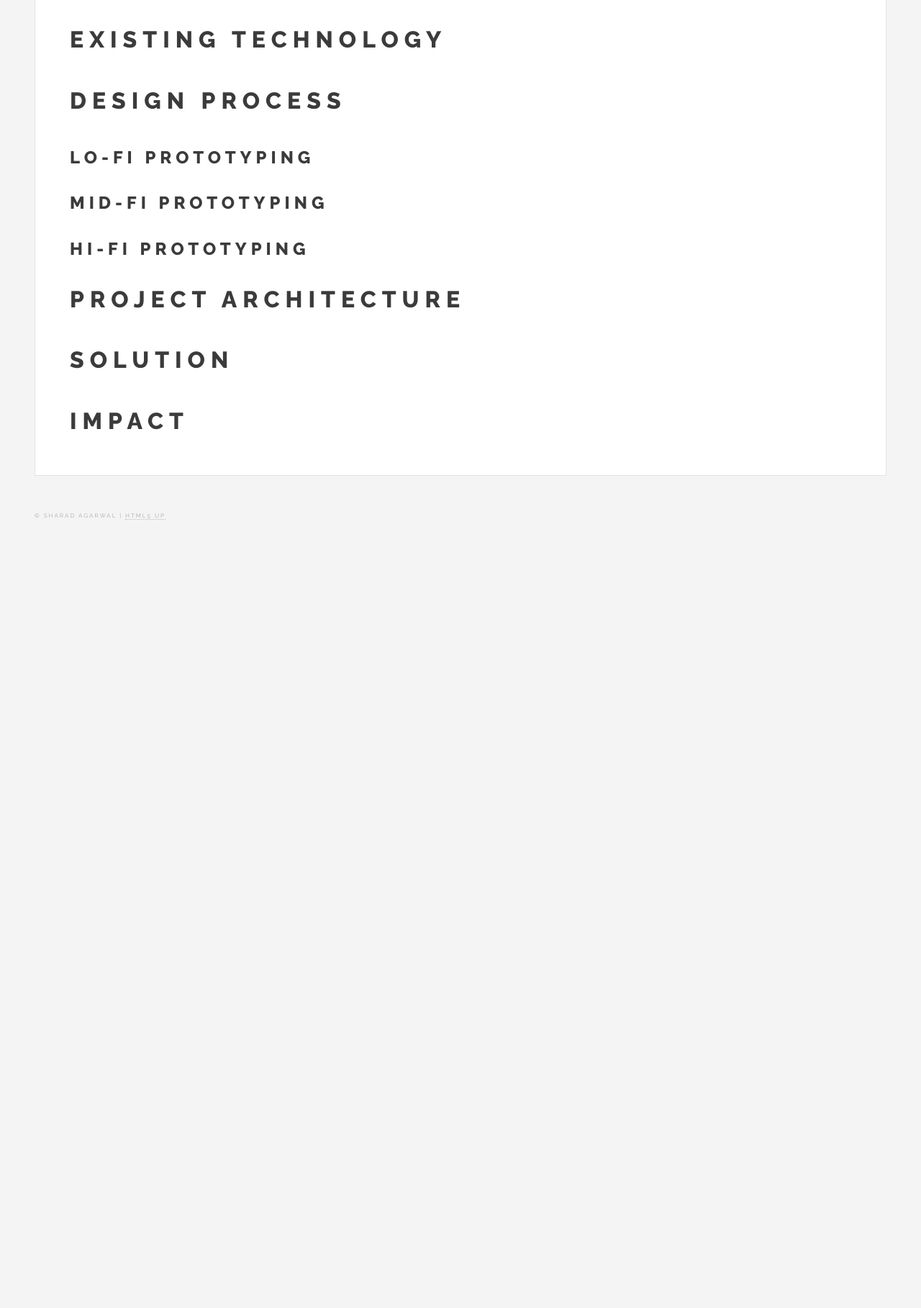
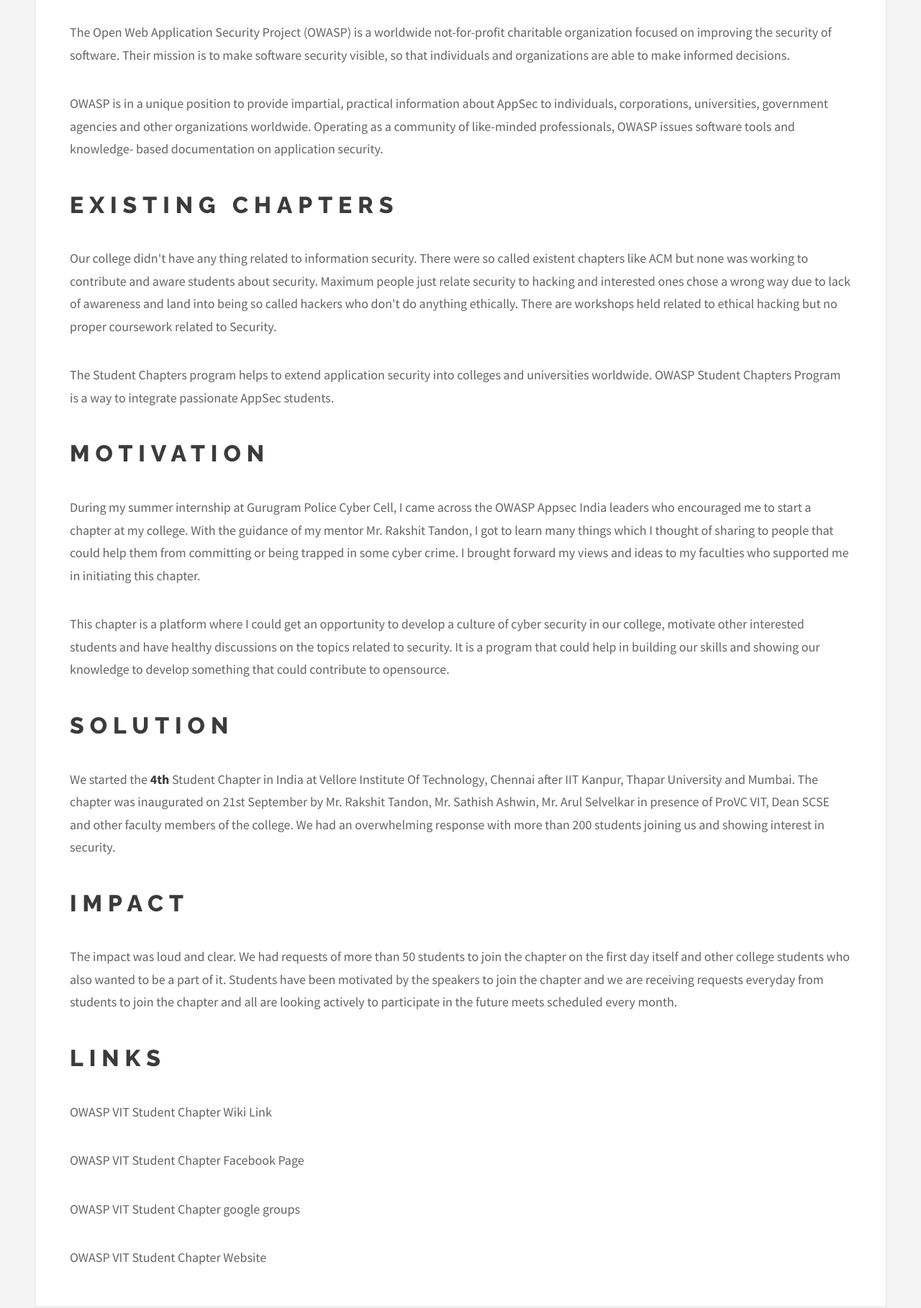
Before and after one commit to sharad1126/sharad1126.github.io, a plain HTML site: page projects/owasp.html in a window 1280 px wide. Shown: the part 818-2635 px from the top of the page at 72% size. Before the commit the page ends 1605 px from the top, so only its background shows below. Drawn offline with Linux system fonts and the light colour scheme.

Commit message:
owasp.html added

```diff
--- a/projects/owasp.html
+++ b/projects/owasp.html
@@ -97,14 +97,31 @@
                 </footer>
                 <a class="image banner"><img src="../images/owasp_logo.png" alt="" /></a>
                 <h2 style="font-size: 32px">Abstract</h2>
-                <h2 style="font-size: 32px">Existing Technology</h2>
-                <h3 style="font-size: 32px">Design Process</h3>
-                <h2 style="font-size: 24px">Lo-Fi Prototyping</h2>
-                <h2 style="font-size: 24px">Mid-Fi Prototyping</h2>
-                <h2 style="font-size: 24px">Hi-Fi Prototyping</h2>
-                <h2 style="font-size: 32px">Project Architecture</h2>
+                <p style="font-size: 18px">The Open Web Application Security Project (OWASP) is a worldwide not-for-profit charitable organization focused on improving the security of software. Their mission is to make software security visible, so that individuals and organizations are able to make informed decisions.</p>
+                <p style="font-size: 18px">OWASP is in a unique position to provide impartial, practical information about AppSec to individuals, corporations, universities, government agencies and other organizations worldwide. Operating as a community of like-minded professionals, OWASP issues software tools and knowledge- based documentation on application security.</p>
+                <h2 style="font-size: 32px">Existing Chapters</h2>
+                <p style="font-size: 18px">Our college didn't have any thing related to information security. There were so called existent chapters like ACM but none was working to contribute and aware students about security. Maximum people just relate security to hacking and interested ones chose a wrong way due to lack of awareness and land into being so called hackers who don't do anything ethically. There are workshops held related to ethical hacking but no proper coursework related to Security.</p>
+                <p style="font-size: 18px">The Student Chapters program helps to extend application security into colleges and universities worldwide. OWASP Student Chapters Program is a way to integrate passionate AppSec students.</p>
+                <h2 style="font-size: 32px">Motivation</h2>
+                <p style="font-size: 18px">During my summer internship at Gurugram Police Cyber Cell, I came across the OWASP Appsec India leaders who encouraged me to start a chapter at my college. With the guidance of my mentor Mr. Rakshit Tandon, I got to learn many things which I thought of sharing to people that could help them from committing or being trapped in some cyber crime. I brought forward my views and ideas to my faculties who supported me in initiating this chapter.</p>
+                <p style="font-size: 18px">This chapter is a platform where I could get an opportunity to develop a culture of cyber security in our college, motivate other interested students and have healthy discussions on the topics related to security. It is a program that could help in building our skills and showing our knowledge to develop something that could contribute to opensource.</p>
                 <h2 style="font-size: 32px">Solution</h2>
+                <p style="font-size: 18px">We started the <strong>4th</strong> Student Chapter in India at Vellore Institute Of Technology, Chennai after IIT Kanpur, Thapar University and Mumbai. The chapter was inaugurated on 21st September by Mr. Rakshit Tandon, Mr. Sathish Ashwin, Mr. Arul Selvelkar in presence of ProVC VIT, Dean SCSE and other faculty members of the college. We had an overwhelming response with more than 200 students joining us and showing interest in security.</p>
                 <h2 style="font-size: 32px">Impact</h2>
+                <p style="font-size: 18px">The impact was loud and clear. We had requests of more than 50 students to join the chapter on the first day itself and other college students who also wanted to be a part of it. Students have been motivated by the speakers to join the chapter and we are receiving requests everyday from students to join the chapter and all are looking actively to participate in the future meets scheduled every month.</p>
+                <h2 style="font-size: 32px">Links</h2>
+                <a href="https://www.owasp.org/index.php/VIT_University">
+                    <p style="font-size: 18px"> OWASP VIT Student Chapter Wiki Link</p>
+                </a>
+                <a href="https://www.facebook.com/owaspvit/">
+                    <p style="font-size: 18px"> OWASP VIT Student Chapter Facebook Page</p>
+                </a>
+                <a href="https://groups.google.com/forum/#!forum/owasp-vit-student-chapter">
+                    <p style="font-size: 18px"> OWASP VIT Student Chapter google groups</p>
+                </a>
+                <a href="#">
+                    <p style="font-size: 18px"> OWASP VIT Student Chapter Website</p>
+                </a>
             </article>
             <section id="footer">
                 <p class="copyright">&copy; Sharad Agarwal | <a href="http://html5up.net">HTML5 UP</a></p>
```
Also changed, not shown: images/notes.jpg (deleted), images/pong.jpg (deleted).
